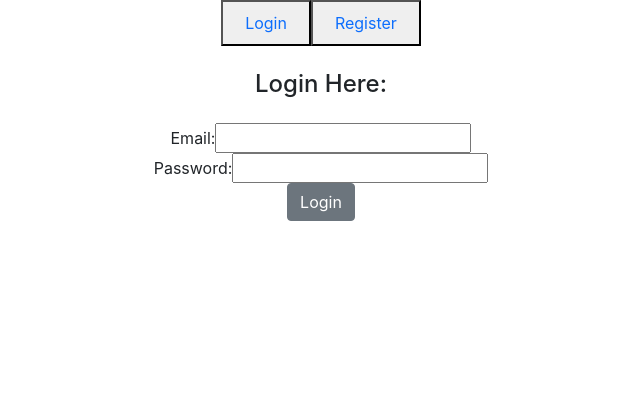
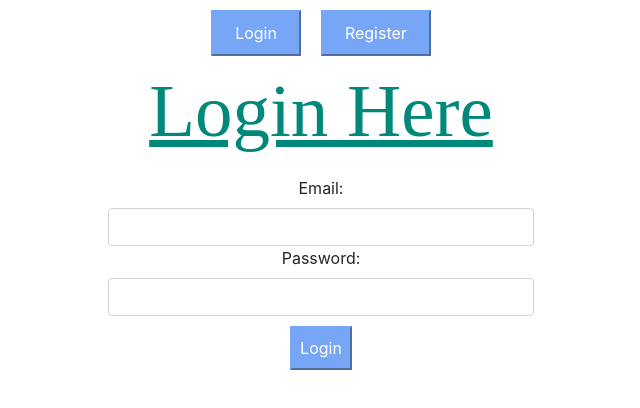
Before and after one commit to nancydo272/RentalHomeProject, a React (Create React App) app in the folder client/: page / in a window 1280 px wide. Shown: the top 408 px of the page, without its empty margins (319-959 px from the left). Built offline with nearby package versions, Linux system fonts and the light colour scheme.

Commit message:
final minutes

```diff
--- a/client/src/App.css
+++ b/client/src/App.css
@@ -36,3 +36,32 @@
     transform: rotate(360deg);
   }
 }
+
+.navbuttons{
+  background-color: #77A6F7;
+  color: white;
+  border-color: #77A6F7;
+  margin: 10px;
+}
+.regHeader{
+  color: #00887a;
+  font-family: cursive;
+  text-decoration: underline;
+  font-size: 75px;
+  margin-bottom: 20px;
+}
+.addHeader{
+  color: #00887a;
+  font-family: serif;
+  font-size: 50px;
+  font-weight: bold;
+  margin-bottom: 20px;
+
+}
+thead{
+  color: #00887a;
+  font-family: serif;
+  font-size: 30px;
+  font-weight: bold;
+  margin-bottom: 20px;
+}
--- a/client/src/components/AddRental.js
+++ b/client/src/components/AddRental.js
@@ -47,7 +47,7 @@ const AddRental = () => {
     return (
         <div>
             <div>
-                <h1>Add Rental Home</h1>
+                <h1 className="addHeader">Add Rental Home</h1>
                 {/* <Link to={`/user/${user.id}/dashboard`}>Dashboard</Link> */}
             </div>
             <div className="col-4 mx-auto">
@@ -142,7 +142,7 @@ const AddRental = () => {
                     </div>
                         <br/>
                         <div className="d-flex justify-content-around w-100">
-                            <button className="btn btn-primary" type="submit">Submit</button>
+                            <button className="navbuttons" type="submit">Submit</button>
                         </div>
                 </form>
             </div>
--- a/client/src/components/Dashboard.js
+++ b/client/src/components/Dashboard.js
@@ -30,7 +30,7 @@ const Dashboard = () => {
     return (
         <div>
                 <table className="table">
-                    <thead className ="thead-dark">
+                    <thead>
                         <tr>
                             <th>Rental Type</th>
                             <th>Address</th>
@@ -47,9 +47,9 @@ const Dashboard = () => {
                                 <td>{rental.owner}</td>
                                 <td>
                                     <div>
-                                        <button><Link to={"/editRental/" + rental._id}>Edit</Link></button>
-                                        <button><Link to={"/viewOne/" + rental._id}>View</Link></button>
-                                        <button onClick={()=>deleteHandler(rental._id)}>Delete</button>
+                                        <Link className="navbuttons p-2 text-decoration-none" to={"/editRental/" + rental._id}>Edit</Link>
+                                        <Link className="navbuttons p-2 text-decoration-none" to={"/viewOne/" + rental._id}>View</Link>
+                                        <button className="navbuttons p-1" onClick={()=>deleteHandler(rental._id)}>Delete</button>
                                     </div>
                                 </td>
                             </tr>
@@ -57,7 +57,7 @@ const Dashboard = () => {
                     }
                     </tbody>
                 </table>
-                <Link to ={'/addRental'}>Add A New Rental</Link>
+                <Link className="navbuttons p-2 text-decoration-none" to ={'/addRental'}>Add A New Rental</Link>
         </div>
     )
 }
--- a/client/src/components/EditRental.js
+++ b/client/src/components/EditRental.js
@@ -55,7 +55,7 @@ const EditRental = () => {
         })
         .then((res)=>{
             console.log(res)
-            navigate('/rentals')
+            navigate(`/api/agent/${res.data.agent}`)
         }).catch((err)=>{
             console.log(err)
             setErrors(err.response.data.error)
@@ -160,7 +160,7 @@ const EditRental = () => {
                     </div>
                         <br/>
                         <div className="d-flex justify-content-around w-100">
-                            <button className="btn btn-primary" type="submit">Update</button>
+                            <button className="navbuttons" type="submit">Update</button>
                             {/* <Link className="btn btn-danger" to={`/user/${user.id}/dashboard`}>Dashboard</Link> */}
                         </div>
                 </form>
--- a/client/src/components/Login.js
+++ b/client/src/components/Login.js
@@ -30,19 +30,19 @@ const Login = ({isLoggedin, setIsLoggedIn}) => {
     };
 
     return (
-        <div className='font'>
-            <h4 className='my-4 org'>Login Here:</h4>
+        <div className='col-4 mx-auto'>
+            <h4 className='regHeader'>Login Here</h4>
             <form onSubmit={submitHandler} className='form-w mx-auto'>
                 <div>
-                    <label>Email:</label>
-                    <input className='form control brcolor' type="text" name="email" value={user.email} onChange={handleChange}/>
+                    <label className="form-label">Email:</label>
+                    <input className='form-control brcolor' type="text" name="email" value={user.email} onChange={handleChange}/>
                 </div>
                 <div>
-                    <label>Password:</label>
-                    <input  className='form control brcolor' type="password" name="password" value={user.password} onChange={handleChange}/>
+                    <label className="form-label">Password:</label>
+                    <input  className='form-control brcolor' type="password" name="password" value={user.password} onChange={handleChange}/>
                     {valErrors? <p className='text-danger'>{valErrors.message}</p>:""}
                 </div>
-                    <button className='btn btn-secondary'>Login</button>
+                    <button className='navbuttons p-2'>Login</button>
             </form>
             {/* <Link to={/register}><button className='text-reset btn mt-3'>Register here!</button></Link> */}
         </div>
--- a/client/src/components/NavBar.js
+++ b/client/src/components/NavBar.js
@@ -31,21 +31,21 @@ const NavBar = ({isLoggedin}) => {
                 <div>
                     {user ? (
                         <div>
-                            <h3> Welcome Back Agent, {user.firstName}!</h3>
+                            <h3 className="regHeader"> Welcome Back Agent, {user.firstName}!</h3>
                             <div className="d-flex justify-content-between">
-                                <button><Link to={"/api/agent/" + user._id}>Dashboard</Link></button>
-                                <button onClick={handleLogout}>Logout</button>
+                                <button className="navbuttons"><Link className ="text-white text-decoration-none" to={"/api/agent/" + user._id}>Dashboard</Link></button>
+                                <button className="navbuttons"onClick={handleLogout}>Logout</button>
                             </div>
                         </div>
                     ) : (
                         <div>
-                            <button>
-                                <NavLink className="nav-link" to="/login">
+                            <button className="navbuttons">
+                                <NavLink className="nav-link text-white" to="/login">
                                     Login
                                 </NavLink>
                             </button>
-                            <button>
-                                <NavLink className="nav-link" to="/register">
+                            <button className="navbuttons">
+                                <NavLink className="nav-link text-white" to="/register">
                                     Register
                                 </NavLink>
                             </button>
--- a/client/src/components/Register.js
+++ b/client/src/components/Register.js
@@ -49,7 +49,7 @@ function Register() {
     };
 return(
         <div className='col-4 mx-auto'>
-            <h4 className='my-4 org'>Register Here:</h4>
+            <h4 className="regHeader">Registration:</h4>
             <form onSubmit={submitHandler} className="form-w mx-auto">
                 <div>
                     <label className="form-label">First Name:</label>
@@ -76,7 +76,7 @@ return(
                     <input className="form-control brcolor" type="password" name="confirmPassword" value={userInfo.confirmPassword} onChange={handleChange}/>
                     {ValErrors.confirmPassword ? <p className='text-danger'>{ValErrors.confirmPassword.message}</p>:""}
                 </div>
-                    <button className='btn btn-info'>Register</button>
+                    <button className="navbuttons p-2">Register New User</button>
             </form>
         </div>
     )
--- a/client/src/components/ViewOne.js
+++ b/client/src/components/ViewOne.js
@@ -14,7 +14,7 @@ const ViewOne = (props) => {
     }, [id]);
     return(// this show all the listing of all the rentals available
         <div className='card'>
-            <h3>Title: {rentals.title}</h3>
+            <h3 className="addHeader">Title: {rentals.title}</h3>
             <p>streetAddress: {rentals.description}</p>
             <p>owner: {rentals.owner}</p>
             <p>location: {rentals.location}</p>
```
Also changed, not shown: 1 other file (tests, documents, lock files or other folders).
